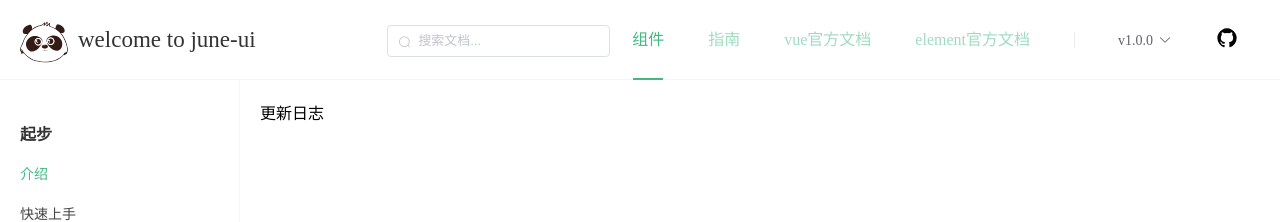
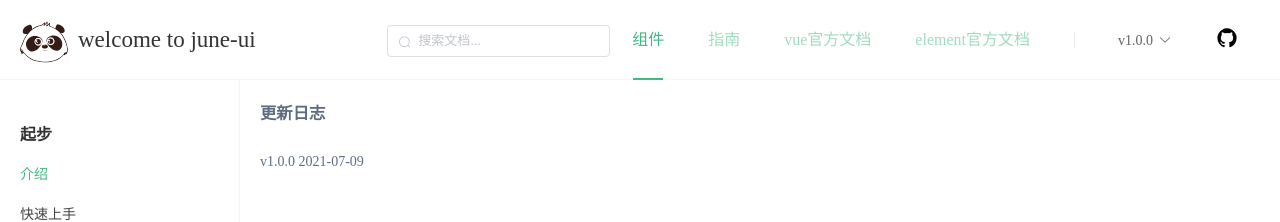
Before and after one commit to yjj891896039/june-ui, a Vue app: page /component/updateLog in a window 1280 px wide. Shown: the top 222 px of the page. Built offline with nearby package versions, Linux system fonts and the light colour scheme.

Commit message:
修改样式

```diff
--- /dev/null
+++ b/src/assets/css/global.scss
@@ -0,0 +1,4 @@
+.page-wrapper {
+  font-size: 14px;
+  color: #5e6d82;
+}
--- a/src/main.js
+++ b/src/main.js
@@ -4,6 +4,7 @@ import store from './store'
 import router from './router'
 import ElementUI from 'element-ui';
 import 'element-ui/lib/theme-chalk/index.css';
+import './assets/css/global.scss'
 import './permission'
 import loading from '@/components/pc/loading/loading.js'
 Vue.use(ElementUI);
--- a/src/pages/about/about.vue
+++ b/src/pages/about/about.vue
@@ -20,9 +20,7 @@ export default {};
 
 <style lang="scss" scoped>
 .page-wrapper {
-  font-size: 14px;
-  color: #5e6d82;
-  >div {
+  > div {
     margin-bottom: 50px;
   }
 }
--- a/src/pages/updateLog/updateLog.vue
+++ b/src/pages/updateLog/updateLog.vue
@@ -1,15 +1,16 @@
 <template>
-    <div>
-        更新日志
-    </div>
+  <div class="page-wrapper">
+    <h3 class="title">更新日志</h3>
+    <p>v1.0.0 2021-07-09</p>
+  </div>
 </template>
 
 <script>
-    export default {
-
-    }
+export default {};
 </script>
 
 <style lang="scss" scoped>
-
+.title {
+  margin-bottom: 30px;
+}
 </style>
```
